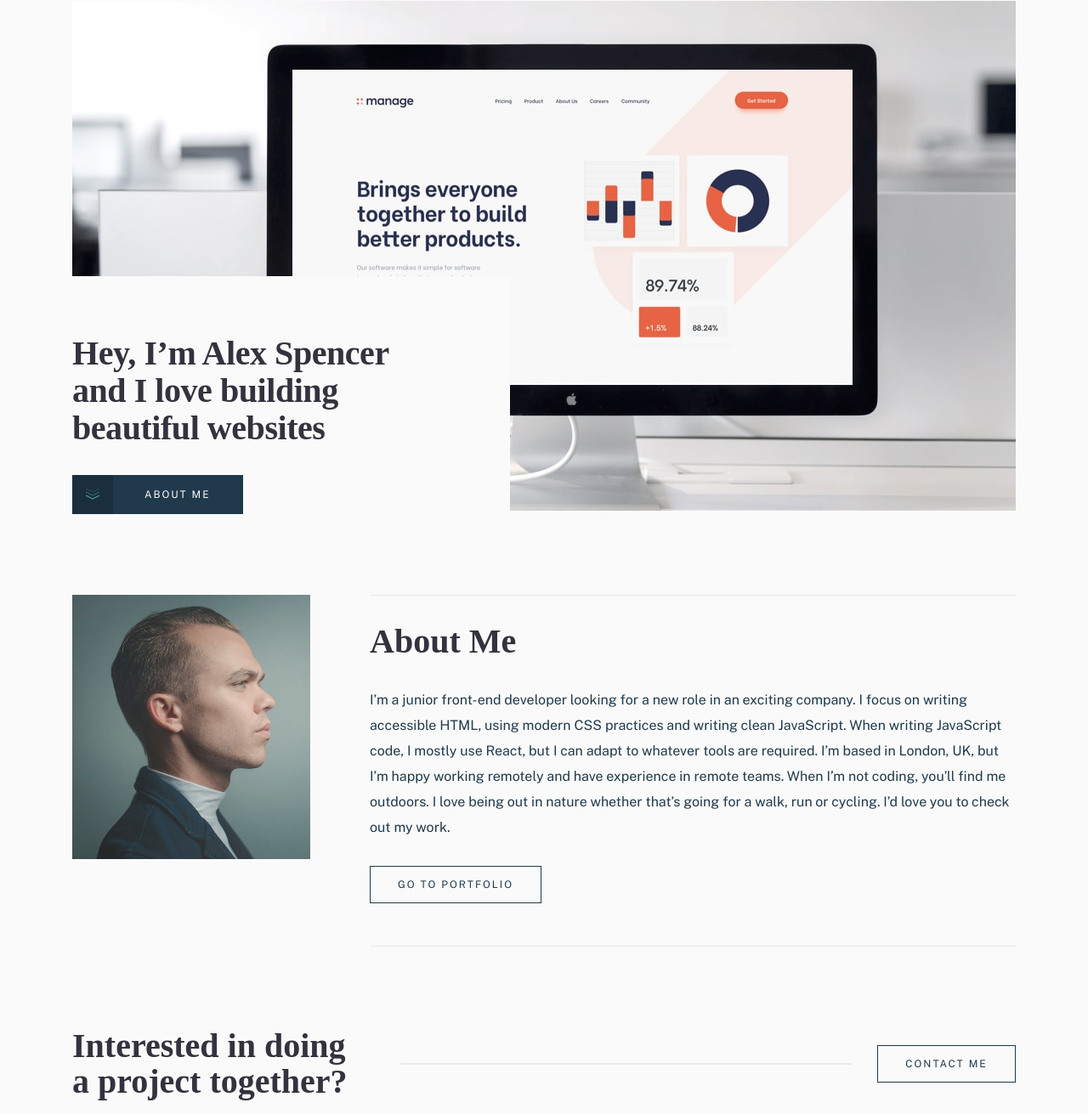
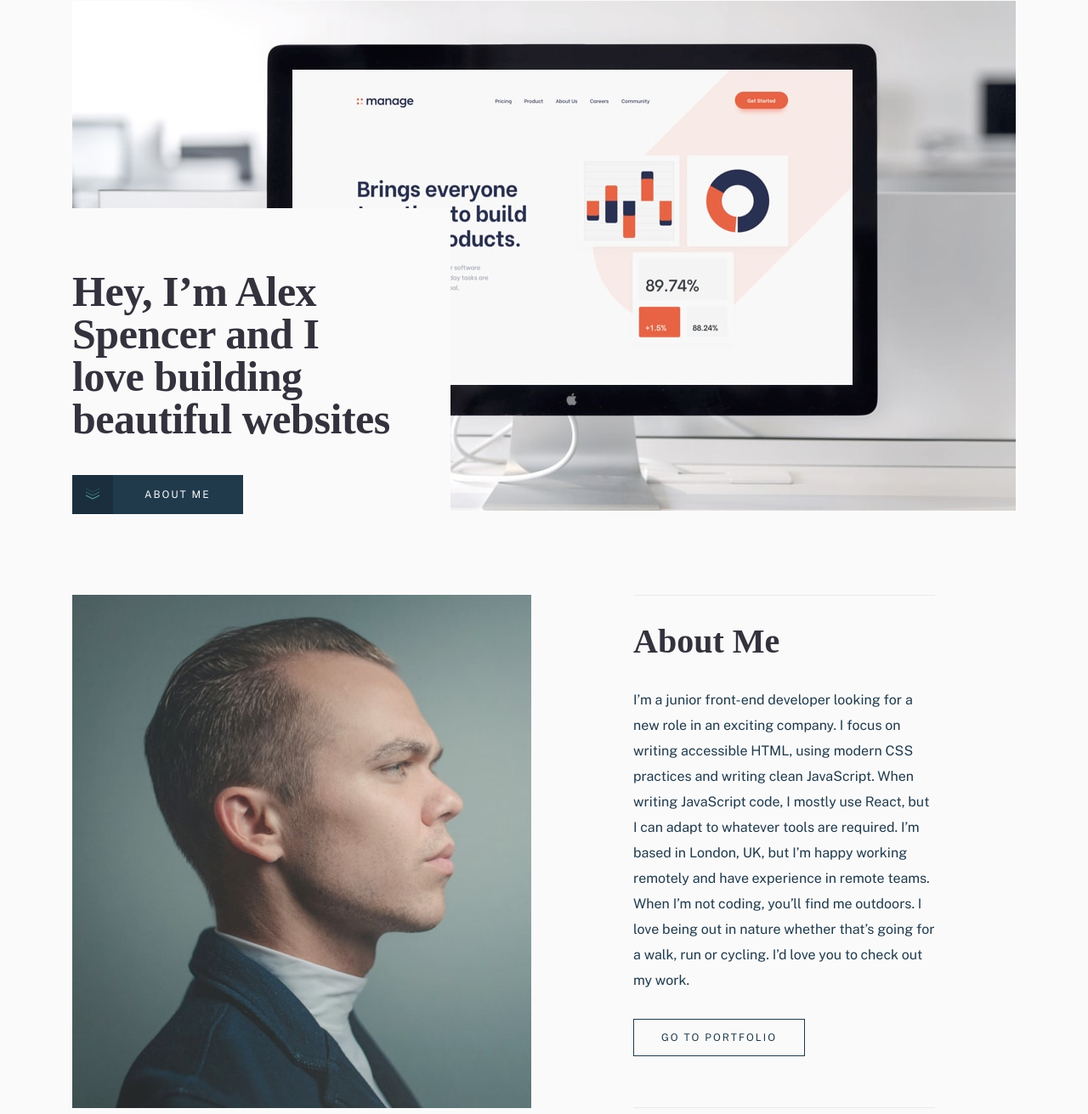
Before and after one commit to JohnPuckey/frontendmentor-minimalist-portfolio, a plain HTML site: page index.html in a window 1280 px wide. Shown: the part 144-1455 px from the top of the page at 85% size. Drawn offline with nearby package versions, Linux system fonts and the light colour scheme; a web font is replaced by a local one.

Commit message:
index desktop

```diff
--- a/index.html
+++ b/index.html
@@ -31,7 +31,7 @@
     <div class="hero-image">
      <picture>
       <source media="(min-width:2000px)" srcset="images/homepage/desktop/image-homepage-hero@2x.jpg">
-      <source media="(min-width:1200px)" srcset="images/homepage/desktop/image-homepage-hero.jpg">
+      <source media="(min-width:1025px)" srcset="images/homepage/desktop/image-homepage-hero.jpg">
       <source media="(min-width:900px)" srcset="images/homepage/tablet/image-homepage-hero@2x.jpg">
       <source media="(min-width:600px)" srcset="images/homepage/tablet/image-homepage-hero.jpg">
       <source media="(min-width:375px)" srcset="images/homepage/mobile/image-homepage-hero@2x.jpg">
@@ -50,9 +50,9 @@
     <div class="about-img">
       <picture>
         <source media="(min-width:2000px)" srcset="images/homepage/desktop/image-homepage-profile@2x.jpg">
-        <source media="(min-width:1200px)" srcset="images/homepage/desktop/image-homepage-profile.jpg">
+        <source media="(min-width:1025px)" srcset="images/homepage/desktop/image-homepage-profile.jpg">
         <source media="(min-width:900px)" srcset="images/homepage/tablet/image-homepage-profile@2x.jpg">
-        <source media="(min-width:600px)" srcset="images/homepage/tablet/image-homepage-profile.jpg">
+        <source media="(min-width:768px)" srcset="images/homepage/tablet/image-homepage-profile.jpg">
         <source media="(min-width:375px)" srcset="images/homepage/mobile/image-homepage-profile@2x.jpg">
         <img src="images/homepage/mobile/image-homepage-profile.jpg">
        </picture>
--- a/styles/index.css
+++ b/styles/index.css
@@ -123,3 +123,121 @@
     }
 
 }
+
+@media (min-width: 768px) {
+
+    .hero .container {
+        grid-template-rows: 1fr 280px;
+    }
+
+    .hero-image {
+        grid-column: 1 / 2;
+        grid-row: 1 / 3;
+    }
+
+    .hero-main {
+        grid-column: 1 / 2;
+        grid-row: 2 / 3;
+    }
+
+    .about .container {
+        grid-template-columns: 280px 1fr;
+        gap: 55px;
+    }
+
+    .about-main {
+        margin-top: 0px;
+        max-width: 355px;
+        justify-self: center;
+    }
+
+    .cta-main {
+        display: flex;
+        flex-direction: row;
+        justify-content: space-between;
+        align-items: center;
+        text-align: left;
+        height: 275px;
+    }
+
+    .cta-main h2 {
+        min-width: 335px;
+    }
+
+    .line {
+        width: 100%;
+        border: 1px solid var(--txtfield-light-grey);
+        margin: 0 30px 0 50px ;
+    }
+
+    .cta-main .btn {
+        min-width: 163px;
+    }
+
+}
+
+@media (min-width: 1025px) {
+
+    .hero .container {
+        grid-template-rows: 1fr 360px;
+    }
+
+    .hero-main {
+        max-width: 445px;
+    }
+
+    .hero-main h1 {
+        font-size: 50px;
+        letter-spacing: -0.45px;
+        line-height: 50px;
+        max-width: 385px;
+    }
+
+
+    .about .container {
+        grid-template-columns: minmax(20%, 540px) 1fr;
+    }
+
+    .about-img {
+        flex-grow: 2;
+    }
+
+    .about-img img {
+        height: 100%;
+        object-fit: cover;
+        object-position: 100% 50%;
+    }
+
+    .about-main {
+        margin: 0 95px 0 auto;
+        min-width: 355px;
+        justify-self: left;
+    }
+
+@media (min-width: 1200px) {
+
+    .hero .container {
+        grid-template-rows: 1fr 360px;
+    }
+
+    .hero-main {
+        max-width: 445px;
+    }
+
+    .hero-main h1 {
+        font-size: 50px;
+        letter-spacing: -0.45px;
+        line-height: 50px;
+        max-width: 385px;
+    }
+
+    .about .container {
+        grid-template-columns: minmax(20%, 540px) 1fr;
+    }
+
+    .about-main {
+        margin: 0 95px 0 auto;
+        min-width: 355px;
+        justify-self: left;
+    }
+}
--- a/styles/style.css
+++ b/styles/style.css
@@ -347,3 +347,7 @@ footer {
       }
 
 }
+
+@media (min-width: 1200px) {
+
+}
```
